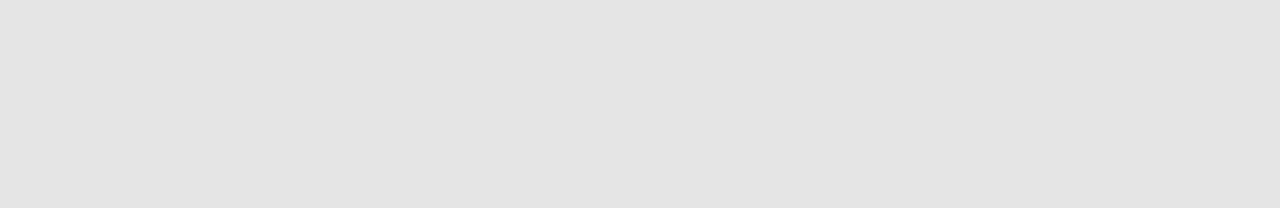
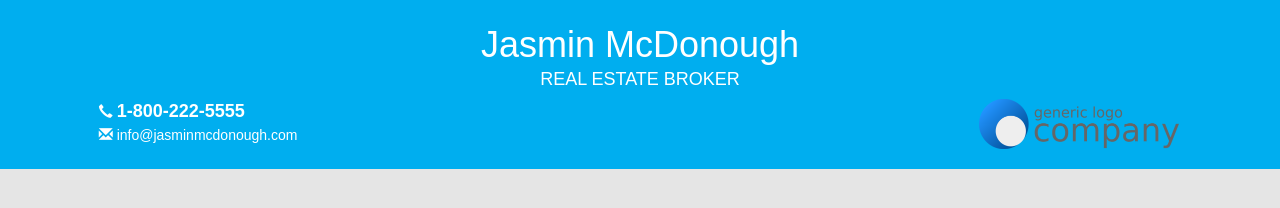
Before and after one commit to kavvak/REOL-technical-test, a website: page src/index.html in a window 1280 px wide. Drawn offline with nearby package versions, Linux system fonts and the light colour scheme; files that its build step writes are made by us from their sources.

Commit message:
Finished the Header part

```diff
--- a/src/index.html
+++ b/src/index.html
@@ -16,6 +16,29 @@
 
   <body>
     <header>
+      <div class="container">
+        <div class="header text-center">
+          <h1 class="title">Jasmin McDonough</h1>
+          <h4 class="subtitle">REAL ESTATE BROKER</h4>
+        </div>
+        <div class="row">
+          <div class="col-md-3 text-center">
+            <div class="contact-info text-left">
+              <p>
+                <span class="glyphicon glyphicon-earphone"></span> <strong>1-800-222-5555</strong>
+              </p>
+              <p>
+                <span class="glyphicon glyphicon-envelope"></span> <a href="mailto:info@jasminmcdonough.com">info@jasminmcdonough.com</a>
+              </p>
+            </div>
+          </div>
+          <div class="col-md-3 col-md-offset-6">
+            <div class="agency-logo">
+              <img src="content/images/agency-logo.png" />
+            </div>
+          </div>
+        </div>
+      </div>
     </header>
     <nav>
     </nav>
--- a/src/index.sass
+++ b/src/index.sass
@@ -1,3 +1,32 @@
 body
 	background: rgba(0,0,0,0.1)
 	color: black
+	text-align: center
+	font-family: arial
+	margin: 0
+
+header
+	padding: 20px 0
+	background-color: #00AEEF
+	color: #fff
+	.header
+		.title
+			margin: 5px 0
+		.subtitle
+			margin: 0
+	.contact-info
+		width: 205px
+		margin: auto
+		padding-top: 10px
+		p
+			margin: 0
+			strong
+				font-size: 18px
+			a
+				color: #fff
+				text-decoration: none
+	.agency-logo
+		padding-top: 10px
+		img
+			width: 200px
+			height: auto
```
Also changed, not shown: gulpfile.js (+2 -8 lines), src/content/images/agency-logo.png (added).
